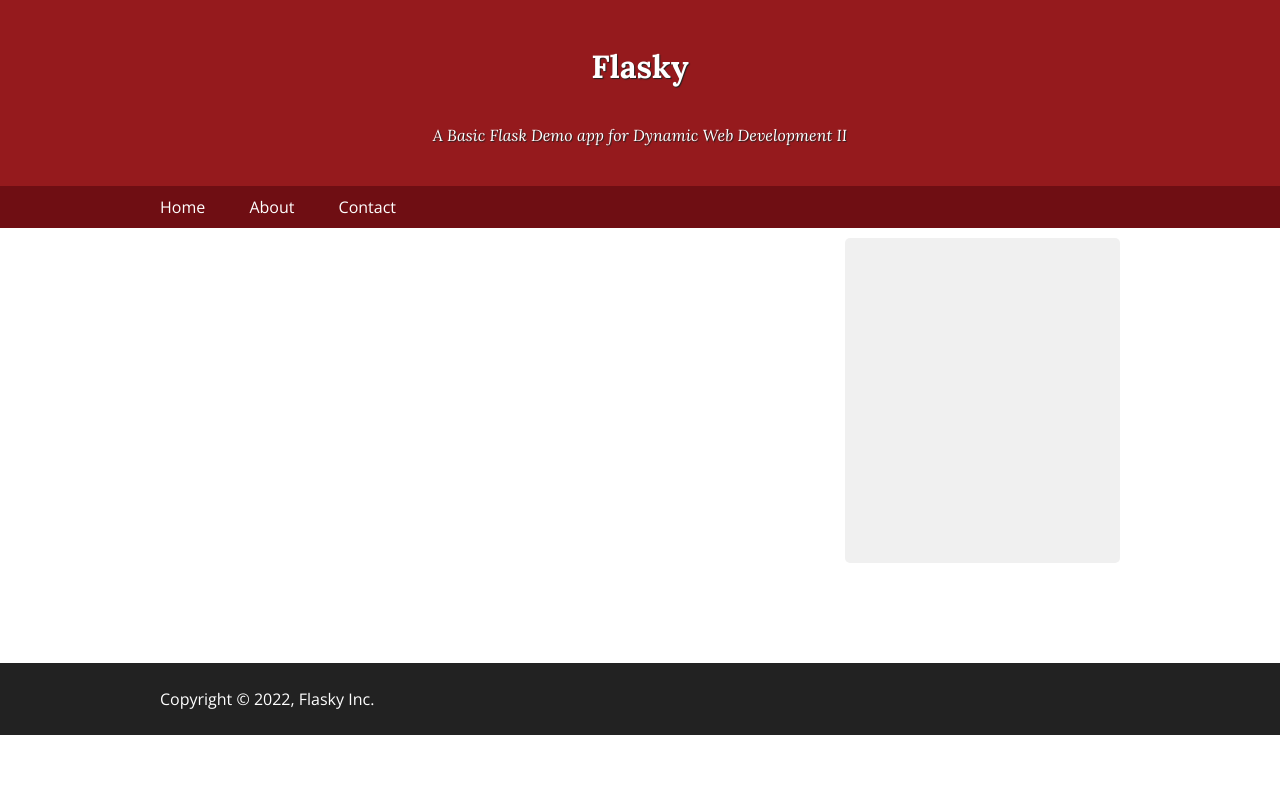
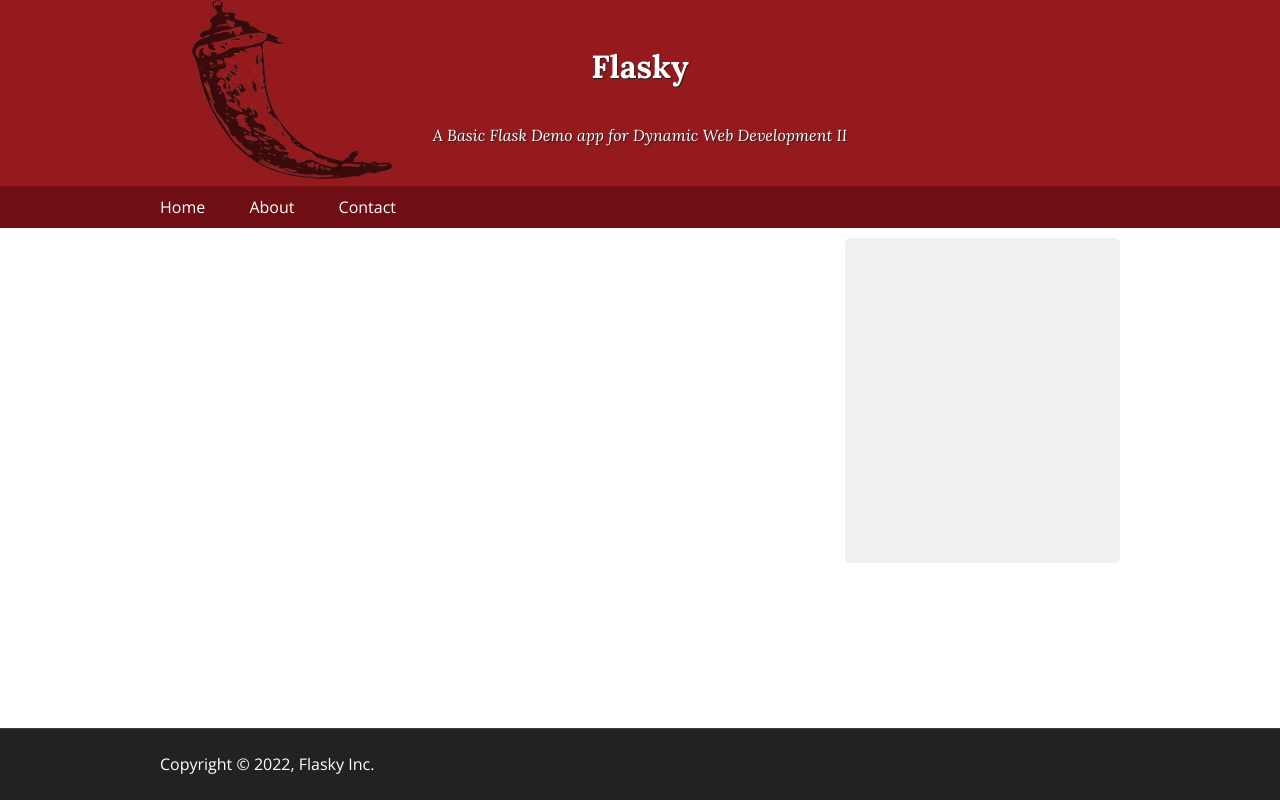
Before and after one commit to uwi-info3180/flasky, a Flask app: template templates/base.html in a window 1280 px wide. Run offline with Flask 2, Linux system fonts and the light colour scheme; the template is opened without the code that fills it, so the values that code supplies are empty.

Commit message:
Updated styles and add flask image

```diff
--- a/static/styles.css
+++ b/static/styles.css
@@ -5,11 +5,16 @@
   --primary-color: #951a1d;
   --secondary-color: #6f0e13;
   --black: #222222;
+  --grey: #f0f0f0;
 }
+
+html, body { height: 100%;}
 
 body {
   margin: 0;
   font-family: 'Open Sans', -apple-system,BlinkMacSystemFont,Segoe UI,Roboto,Oxygen,Ubuntu,Cantarell,Fira Sans,Droid Sans,Helvetica Neue,sans-serif;
+  /* display: grid;
+  grid-template-rows: 300px 50px 1fr 50px; */
 }
 
 header {
@@ -22,6 +27,22 @@ header {
   flex-direction: column;
   justify-content: center;
   align-items: center;
+  position: relative;
+}
+
+header:before {
+  content: " ";
+  display: block;
+  position: absolute;
+  background-image: url("kisspng-flask-python-bottle-web-framework-web-application-flask-5ace6e94133f66.5495283515234781640788.png");
+  background-repeat: no-repeat;
+  /* background-position: 20% 0; */
+  background-size: contain;
+  width: 200px;
+  height: 200px;
+  opacity: 0.6;
+  top: 0;
+  left: 10%;
 }
 
 h1 {
@@ -61,6 +82,7 @@ nav ul li {
 
 .container {
   max-width: 960px;
+  width: 100%;
   margin: 0 auto;
 }
 
@@ -70,24 +92,21 @@ nav ul li {
 }
 
 main {
-  /*width: 700px;*/
-  /*float: left;*/
   flex: 3;
   margin-right: 10px;
 }
 
 aside {
-  /*width: 200px;*/
-  /*float: left;*/
   flex: 1;
-  background-color: #f0f0f0;
+  background-color: var(--grey);
   border-radius: 5px;
   padding: 0 25px 25px 25px;
   min-height: 300px;
 }
 
 footer {
-  clear: both;
+  position: sticky;
+  top: 100vh;
   background-color: var(--black);
   padding: 25px;
   margin-top: 100px;
@@ -98,3 +117,61 @@ address {
   font-family: 'Lora', sans-serif;
   font-style: italic;
 }
+
+@media screen and (max-width: 575px) {
+  .container {
+    max-width: 480px;
+  }
+
+  .flex-wrapper {
+    flex-direction: column;
+  }
+
+  main,
+  aside,
+  nav ul {
+    margin: 0 20px;
+  }
+
+  header p {
+    text-align: center;
+  }
+
+  header:before {
+    left: -5%;
+  }
+}
+
+@media screen and (min-width: 576px) {
+  .container {
+    max-width: 540px;
+  }
+
+  .flex-wrapper {
+    flex-direction: column;
+  }
+
+  header:before {
+    left: 1%;
+  }
+}
+
+@media screen and (min-width: 768px) {
+  .container {
+    max-width: 720px;
+  }
+
+  .flex-wrapper {
+    flex-direction: row;
+  }
+}
+
+@media screen and (min-width: 992px) {
+  .container {
+    max-width: 960px;
+  }
+
+  header:before {
+    left: 15%;
+  }
+}
```
Also changed, not shown: static/kisspng-flask-python-bottle-web-framework-web-application-flask-5ace6e94133f66.5495283515234781640788.png (added).
